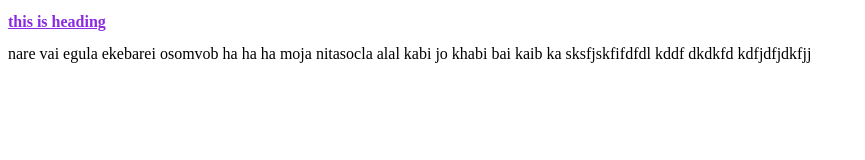
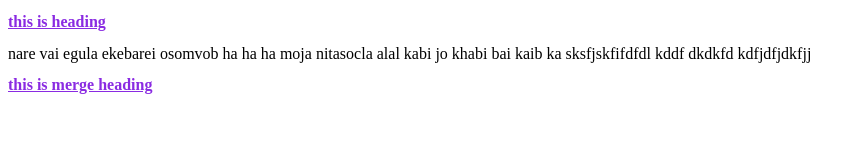
Before and after one commit to faishal-developer/faishal-developer, a plain HTML site: page index.html in a window 1280 px wide. Shown: the whole page, without its empty margins (0-865 px from the left). Drawn offline with Linux system fonts and the light colour scheme.

Commit message:
what the hell is going

```diff
--- a/index.html
+++ b/index.html
@@ -15,5 +15,6 @@
      kaib ka sksfjskfifdfdl
      kddf dkdkfd
      kdfjdfjdkfjj
+     <h2>this is merge heading</h2>
 </body>
 </html>
```
